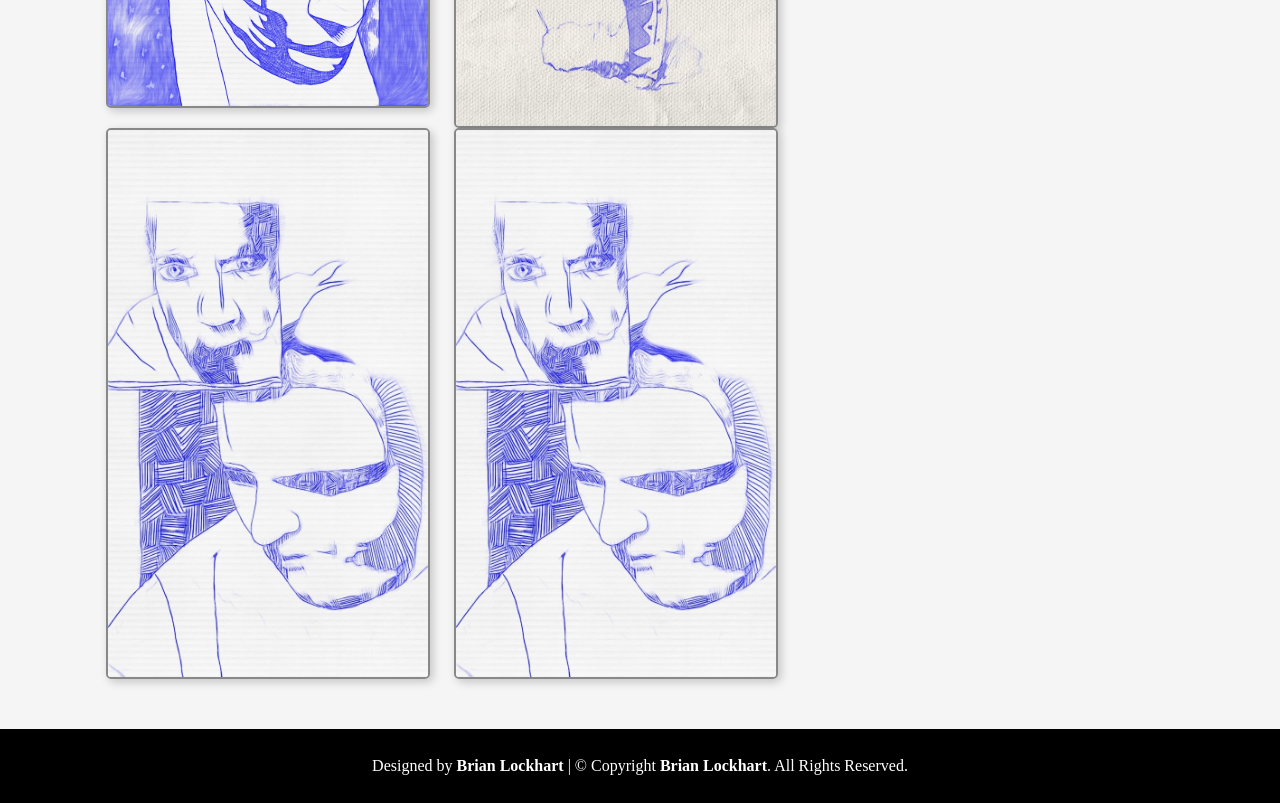
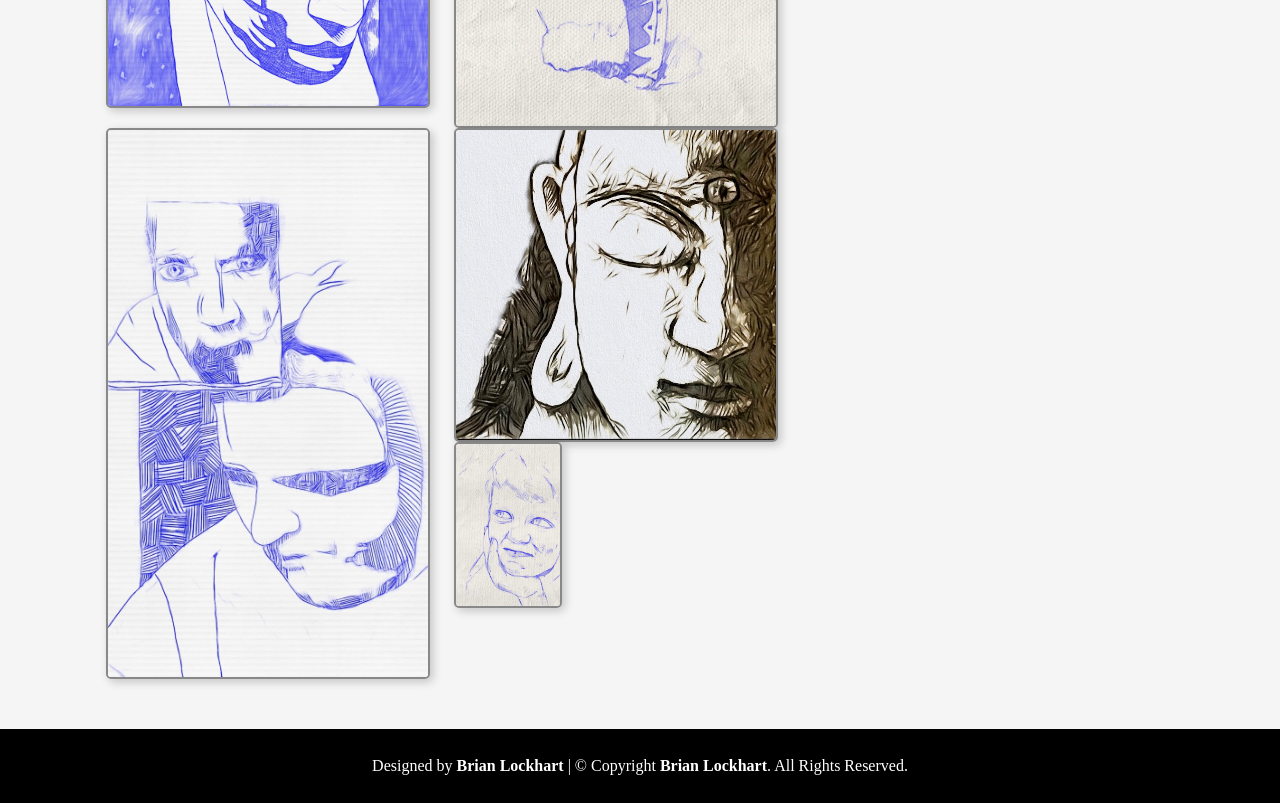
Before and after one commit to DeviScript/LockhartFolio, a website: page html/portfolio/art.html in a window 1280 px wide. Shown: the part 2920-3723 px from the top of the page. Drawn offline with Linux system fonts and the light colour scheme.

Commit message:
added artwork

```diff
--- a/html/portfolio/art.html
+++ b/html/portfolio/art.html
@@ -287,13 +287,25 @@
 
                       <!-- Artwork 18 -->
                       <div class="col-lg-4">
-                                <img src="./../../assets/img/portfolio/art/nathon.jpg" class="img-fluid"
+                        <img src="./../../assets/img/portfolio/art/buddha.jpeg" class="img-fluid"
                           style="border: 2px solid #888; border-radius: 5px; box-shadow: 3px 3px 10px rgba(0,0,0,0.2); transition: transform 0.3s ease-in-out;"
                           onmouseover="this.style.transform='scale(1.05)'" onmouseout="this.style.transform='scale(1)'">
                         <div class="artwork-info">
                           <!-- <h3>Pencil Study</h3>
                                   <p>Self Portrait</p> -->
                         </div>
+
+                        <!-- Artwork 18 -->
+                        <div class="col-lg-4">
+                          <img src="./../../assets/img/portfolio/art/portrait.jpeg" class="img-fluid"
+                            style="border: 2px solid #888; border-radius: 5px; box-shadow: 3px 3px 10px rgba(0,0,0,0.2); transition: transform 0.3s ease-in-out;"
+                            onmouseover="this.style.transform='scale(1.05)'"
+                            onmouseout="this.style.transform='scale(1)'">
+                          <div class="artwork-info">
+                            <!-- <h3>Pencil Study</h3>
+                                  <p>Self Portrait</p> -->
+                          </div>
+
                         </div>
               </section>
               <!-- Add more artworks as needed -->
```
Also changed, not shown: assets/img/portfolio/art/buddha.jpeg (added), assets/img/portfolio/art/portrait.jpeg (added). Lines whose indentation alone changed are shown as unchanged.
